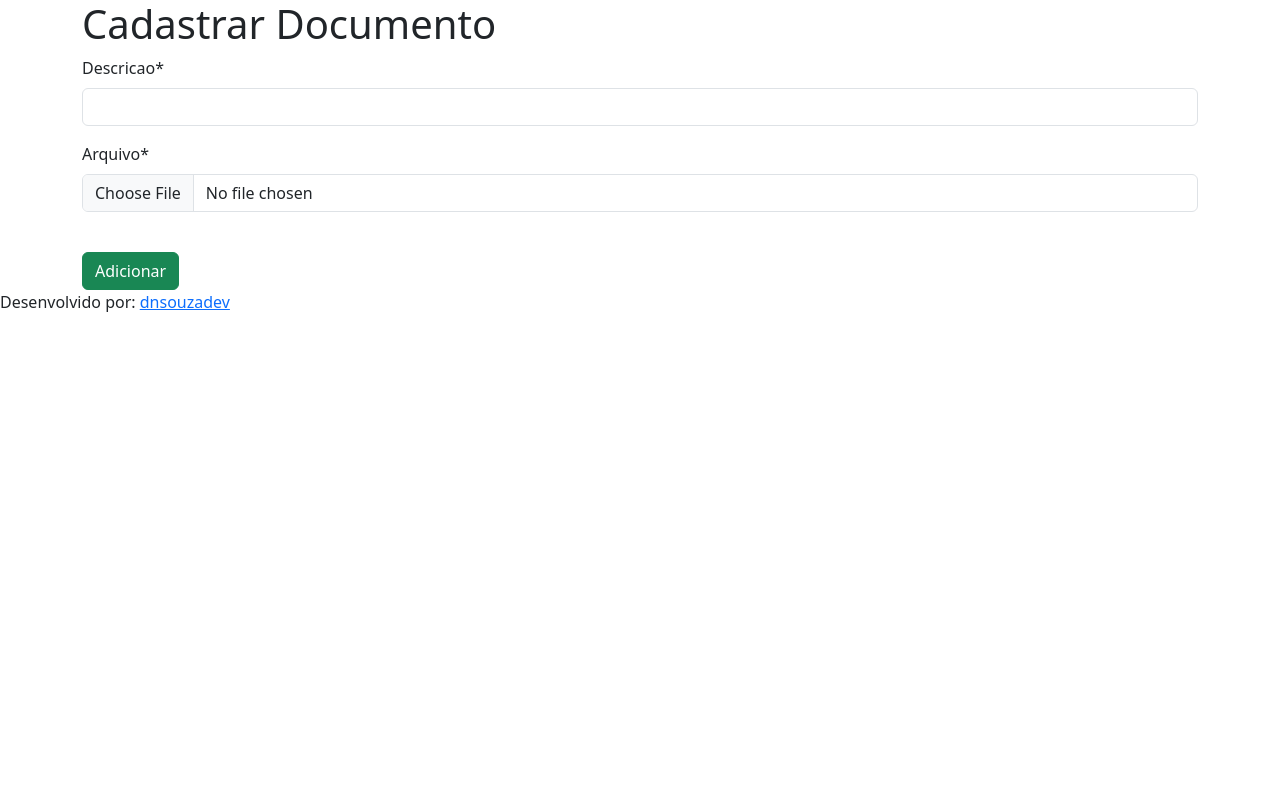
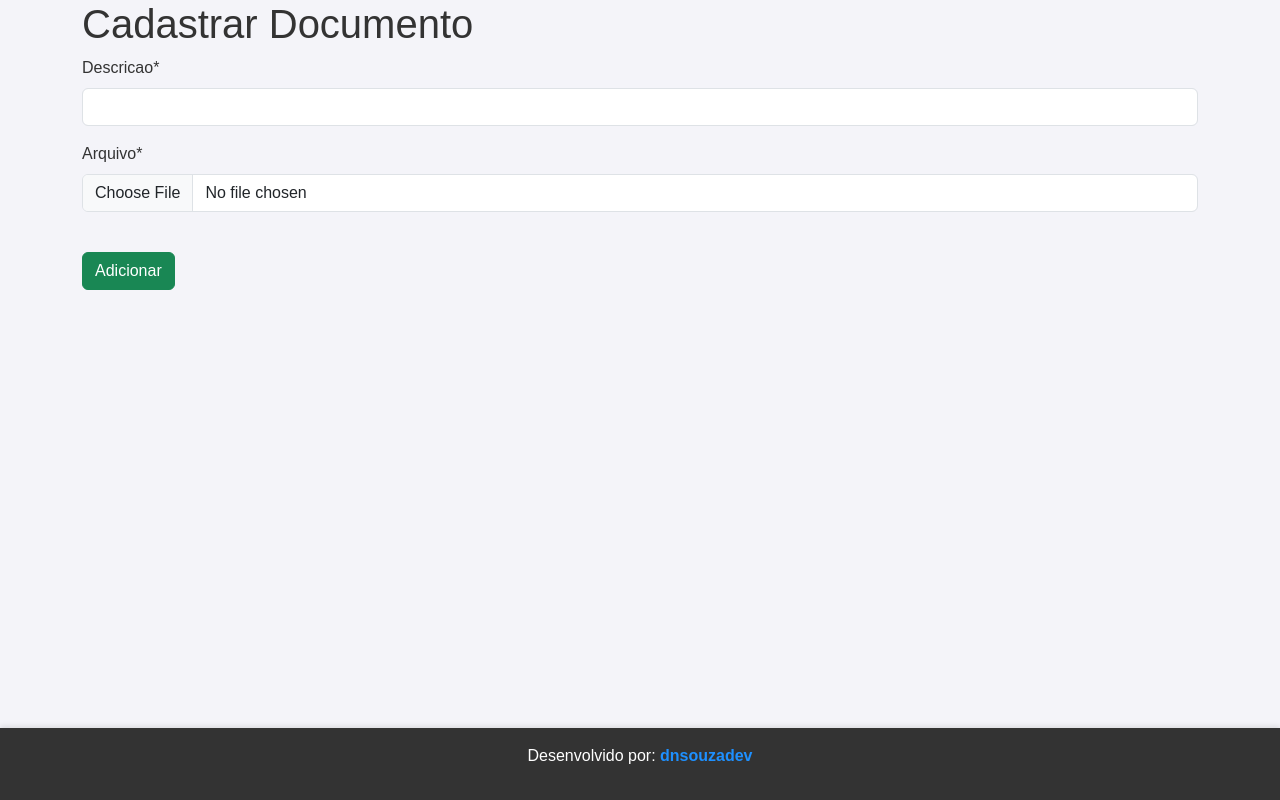
Before and after one commit to dnsouzadev/gestao_rh, a Django app: page /documentos/novo/1 in a window 1280 px wide. Run offline with Django 5.2, Linux system fonts and the light colour scheme; some libraries are stand-ins or nearby versions.

Commit message:
diferentes redirecionamentos

```diff
--- a/apps/registro_hora_extra/templates/registro_hora_extra/registrohoraextra_list.html
+++ b/apps/registro_hora_extra/templates/registro_hora_extra/registrohoraextra_list.html
@@ -60,7 +60,7 @@
                 <td>{{ registrohoraextra.justificativa }}</td>
                 <td>{{ registrohoraextra.atualizado_em }}</td>
                 <td>
-                    <a href="{% url 'update_hora_extra' registrohoraextra.id %}" class="btn btn-primary">Editar</a>
+                    <a href="{% url 'update_hora_extra_base' registrohoraextra.id %}" class="btn btn-primary">Editar</a>
                     <a href="{% url 'delete_hora_extra' registrohoraextra.id %}" class="btn btn-danger">Deletar</a>
                 </td>
             </tr>
--- a/apps/registro_hora_extra/urls.py
+++ b/apps/registro_hora_extra/urls.py
@@ -1,9 +1,10 @@
 from django.urls import path, include
-from .views import HoraExtraList, HoraExtraEdit, HoraExtraCreate, HoraExtraDelete
+from .views import HoraExtraList, HoraExtraEdit, HoraExtraCreate, HoraExtraDelete, HoraExtraEditBase
 
 urlpatterns = [
     path('', HoraExtraList.as_view(), name='list_hora_extra'),
-    path('editar/<int:pk>/', HoraExtraEdit.as_view(), name='update_hora_extra'),
+    path('editar/<int:pk>/', HoraExtraEditBase.as_view(), name='update_hora_extra_base'),
+    path('editar-funcionario/<int:pk>/', HoraExtraEdit.as_view(), name='update_hora_extra'),
     path('novo/', HoraExtraCreate.as_view(), name='create_hora_extra'),
     path('delete/<int:pk>/', HoraExtraDelete.as_view(), name='delete_hora_extra'),
 ]
--- a/templates/basic.html
+++ b/templates/basic.html
@@ -5,6 +5,34 @@
     <meta charset="UTF-8">
     <link rel="stylesheet" href="{% static 'bootstrap/css/bootstrap.css' %}">
     <style>
+        body {
+    font-family: Arial, sans-serif;
+    background: #f4f4f9;
+    color: #333;
+    margin: 0;
+    display: flex;
+    flex-direction: column;
+    min-height: 100vh;
+        }
+        .site-footer {
+            margin-top: auto;
+            background: #333;
+            color: #fff;
+            text-align: center;
+            padding: 1rem 0;
+            width: 100%;
+            box-shadow: 0 -2px 5px rgba(0, 0, 0, 0.1);
+        }
+
+        .site-footer a {
+            color: #1e90ff;
+            text-decoration: none;
+            font-weight: bold;
+        }
+
+        .site-footer a:hover {
+            text-decoration: underline;
+        }
         {% block style %}
         {% endblock %}
     </style>
@@ -15,7 +43,7 @@
         {% block main %} {% endblock %}
     </div>
 
-    <footer>
+    <footer class="site-footer">
         <p>Desenvolvido por: <a href="https://www.github.com/dnsouzadev">dnsouzadev</a></p>
     </footer>
 
```
Also changed, not shown: apps/registro_hora_extra/views.py (+14 -0 lines).
